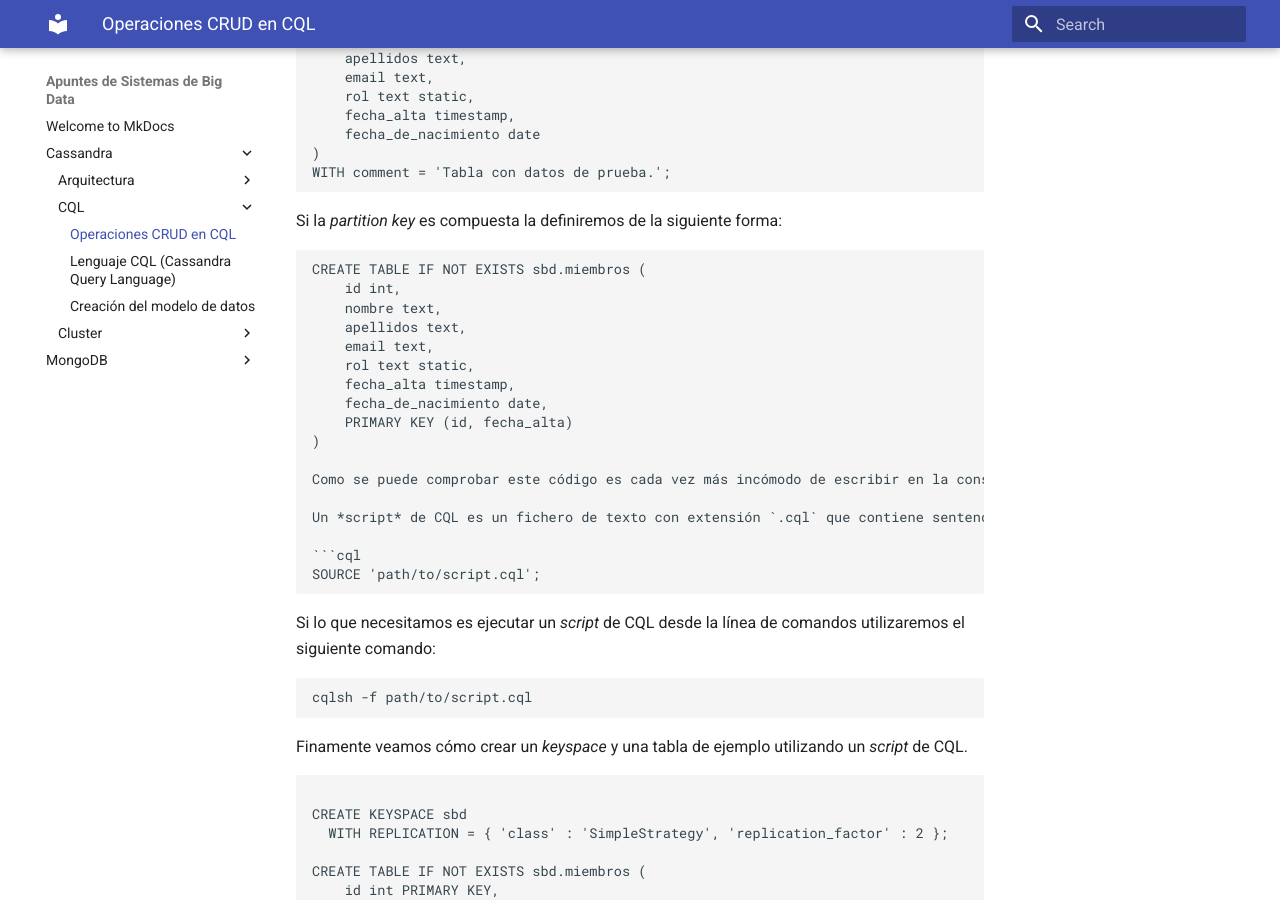
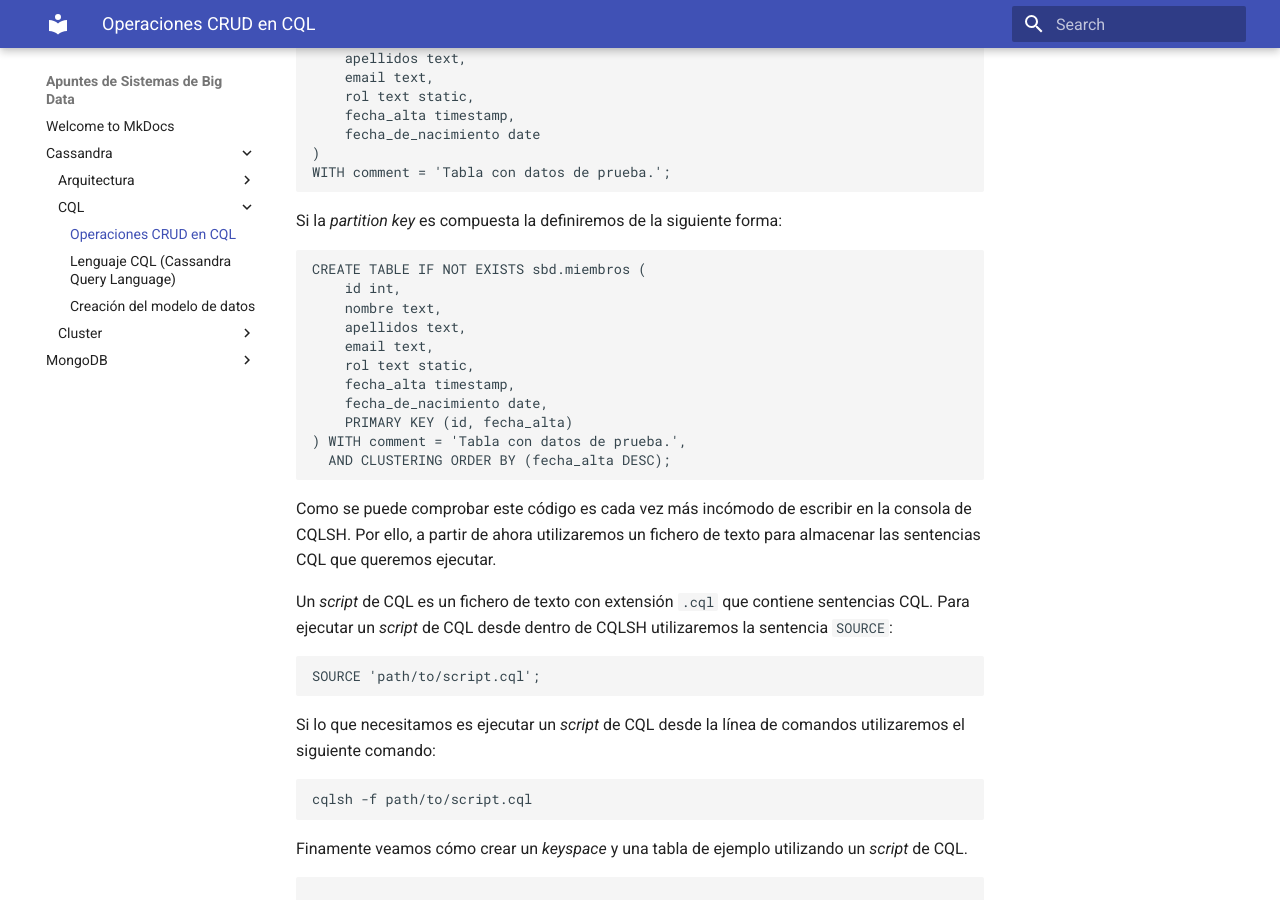
Before and after one commit to mmourazos/SBD, an MkDocs documentation site: the page built from docs/Cassandra/CQL/10 - Operaciones CRUD.md, in a window 1280 px wide and 900 px high, scrolled down 424 px. Built offline with MkDocs 1.6.1 and Material for MkDocs 9.7.7, drawn with Linux system fonts in a browser that asks for light colours.

Commit message:
Operaciones CRUD

````diff
--- a/docs/Cassandra/CQL/10 - Operaciones CRUD.md
+++ b/docs/Cassandra/CQL/10 - Operaciones CRUD.md
@@ -36,7 +36,9 @@
     fecha_alta timestamp,
     fecha_de_nacimiento date,
     PRIMARY KEY (id, fecha_alta)
-)
+) WITH comment = 'Tabla con datos de prueba.',
+  AND CLUSTERING ORDER BY (fecha_alta DESC);
+```
 
 Como se puede comprobar este código es cada vez más incómodo de escribir en la consola de CQLSH. Por ello, a partir de ahora utilizaremos un fichero de texto para almacenar las sentencias CQL que queremos ejecutar.
 
````
